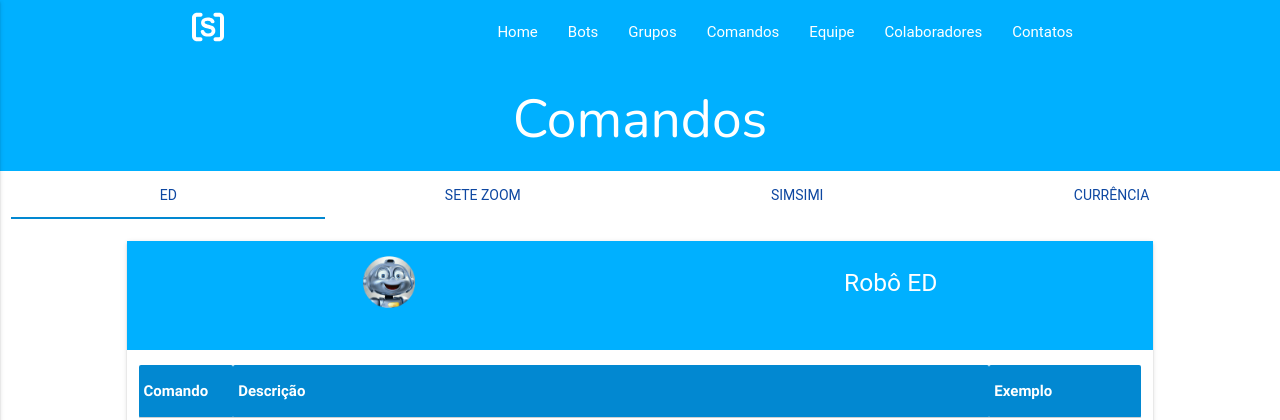
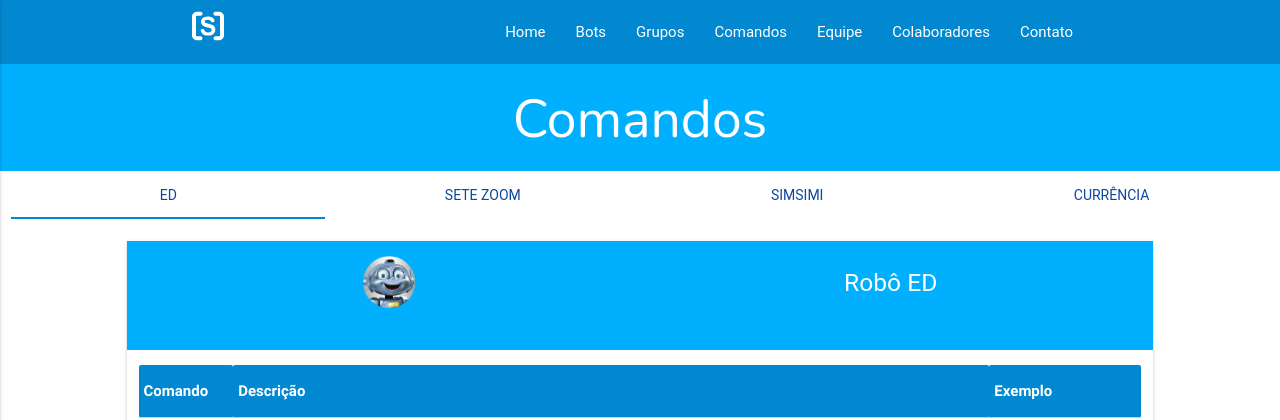
Before and after one commit to guiluigi/Site, a PHP site: page /?p=comandos in a window 1280 px wide. Shown: the top 420 px of the page. Run offline with PHP 8.4, Linux system fonts and the light colour scheme; some libraries are stand-ins or nearby versions; some web fonts are replaced.

Commit message:
Identando Menu

```diff
--- a/html/pages/menu.php
+++ b/html/pages/menu.php
@@ -1,22 +1,22 @@
 <div class="navbar-fixed">
-    <nav class="light-blue darken-2 menu">
-         <div class="nav-wrapper light-blue accent-3">
+  <nav class="menu">
+    <div class="nav-wrapper light-blue darken-2">
       <div class="container">
-           <a href="http://synko.com.br/" class="brand-logo logo"><img src="template/images/Logo.svg" width="32px" height="32px"></a>
+        <a href="#" class="brand-logo"><img src="template/images/Logo.svg" width="32px" height="32px"></a>
         <ul class="right hide-on-med-and-down">
-             <li><a href="http://synko.com.br/">Home</a></li>
+          <li><a href="http://synko.com.br/#">Home</a></li>
           <li><a href="http://synko.com.br/#bots">Bots</a></li>
           <li><a href="http://synko.com.br/#grupos">Grupos</a></li>
-             <li><a href="?p=comandos">Comandos</a></li>
+          <li><a href="http://synko.com.br/?p=comandos">Comandos</a></li>
           <li><a href="http://synko.com.br/#equipe">Equipe</a></li>
-             <li><a href="?p=colaboradores">Colaboradores</a></li>
-             <li><a href="http://synko.com.br/#contatos">Contatos</a></li>
+          <li><a href="http://synko.com.br/?p=colaboradores">Colaboradores</a></li>
+          <li><a href="http://synko.com.br/#contatos">Contato</a></li>
         </ul>
         <a href="#" data-activates="mobile-demo" class="button-collapse"><i class="material-icons">menu</i></a>
       </div>
     </div>
+  </div>
     </nav>
- </div>
     <ul class="side-nav" id="mobile-demo">
       <li><a href="http://synko.com.br/">Home</a></li>
       <li><a href="http://synko.com.br/#bots">Bots</a></li>
```
Lines whose indentation alone changed are shown as unchanged.
